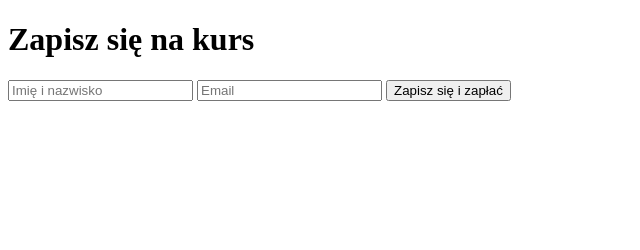
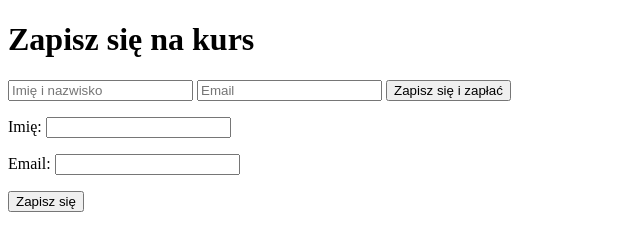
Before and after one commit to stqchv/Code-nFly-website, a website: page public/index.html in a window 1280 px wide. Shown: the whole page, without its empty margins (0-640 px from the left). Drawn offline with Linux system fonts and the light colour scheme.

Commit message:
pierwszy test z forms

```diff
--- a/public/index.html
+++ b/public/index.html
@@ -33,5 +33,15 @@
       window.location.href = url;
     });
   </script>
+
+  <form name="zapis-na-kurs" method="POST" data-netlify="true">
+    <p>
+      <label>Imię: <input type="text" name="imie" required></label>
+    </p>
+    <p>
+      <label>Email: <input type="email" name="email" required></label>
+    </p>
+    <button type="submit">Zapisz się</button>
+  </form>
 </body>
 </html>
```
